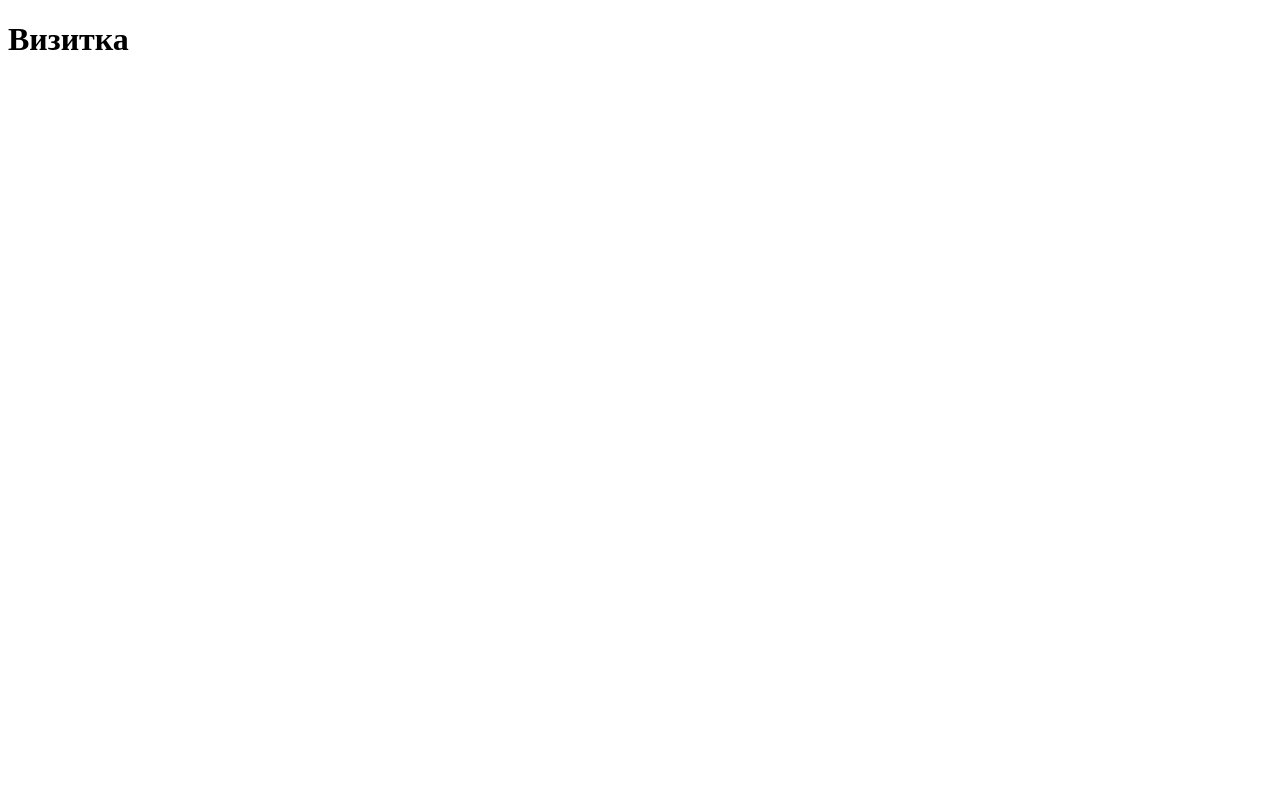
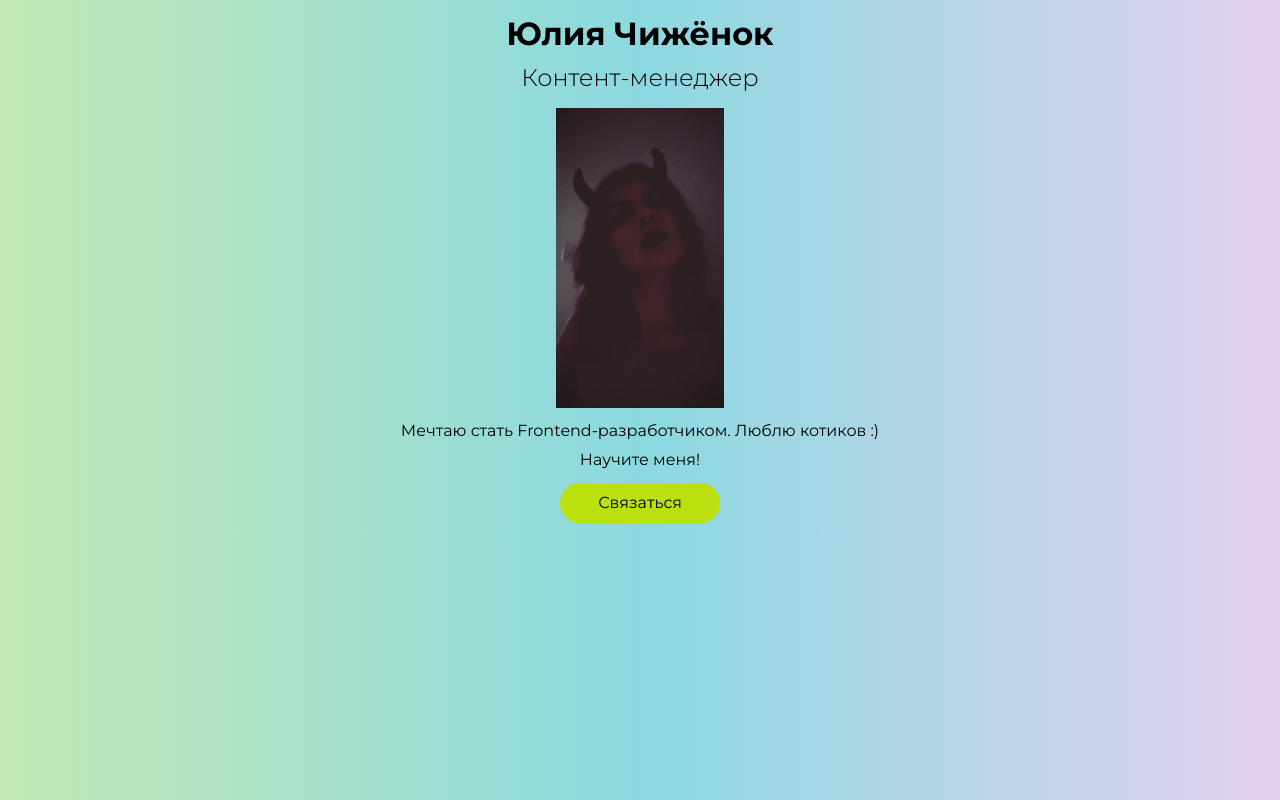
Before and after one commit to Valkiiiriya/frontend-practice, a plain HTML site: page task1-visit-card/index.html in a window 1280 px wide. Drawn offline with Linux system fonts and the light colour scheme.

Commit message:
Визитка

```diff
--- a/task1-visit-card/index.html
+++ b/task1-visit-card/index.html
@@ -1,14 +1,22 @@
 <!DOCTYPE html>
-<html lang="en">
+<html lang="ru">
 
 <head>
   <meta charset="UTF-8">
   <meta name="viewport" content="width=device-width, initial-scale=1.0">
+  <link rel="stylesheet" href="style.css">
   <title>Document</title>
 </head>
 
 <body>
-  <h1>Визитка</h1>
+  <h1>Юлия Чижёнок</h1>
+  <h2>Контент-менеджер</h2>
+  <div class="profile_photo"><img src="img/photo.jpg" alt="Мое фото"></div>
+  <p>Мечтаю стать Frontend-разработчиком. Люблю котиков :)</p>
+  <p>Научите меня!</p>
+  <div class="contacts_btn">
+    <a href="https://t.me/g0rgon">Связаться</a>
+  </div>
 </body>
 
 </html>
--- a/task1-visit-card/style.css
+++ b/task1-visit-card/style.css
@@ -0,0 +1,53 @@
+@import url("https://fonts.googleapis.com/css2?family=Montserrat:ital,wght@0,100..900;1,100..900&display=swap");
+
+body {
+  font-family: "Montserrat", sans-serif;
+  text-align: center;
+  font-size: 16px;
+  line-height: 0.8;
+  background: #c3e8b5;
+  background: linear-gradient(
+    90deg,
+    rgba(195, 232, 181, 1) 0%,
+    rgba(139, 217, 224, 1) 50%,
+    rgba(228, 209, 240, 1) 100%
+  );
+}
+
+h2 {
+  font-weight: 300;
+}
+
+img {
+  margin: 0 auto;
+  width: auto;
+  height: 300px;
+}
+
+.profile_photo {
+  object-fit: cover;
+  margin: 0 auto;
+}
+
+.contacts_btn {
+  display: flex;
+  justify-content: center;
+  align-items: center;
+  width: 160px;
+  height: 40px;
+  border-radius: 20px;
+  background-color: rgb(186, 224, 13);
+  margin: 0 auto;
+}
+
+.contacts_btn:hover {
+  box-shadow: 5px 5px 5px rgba(0, 0, 0, 0.1);
+  transition: 0.5s;
+}
+
+a {
+  display: block;
+  text-decoration: none;
+  user-select: none;
+  color: #000;
+}
```
Also changed, not shown: task1-visit-card/img/photo.jpg (added).
